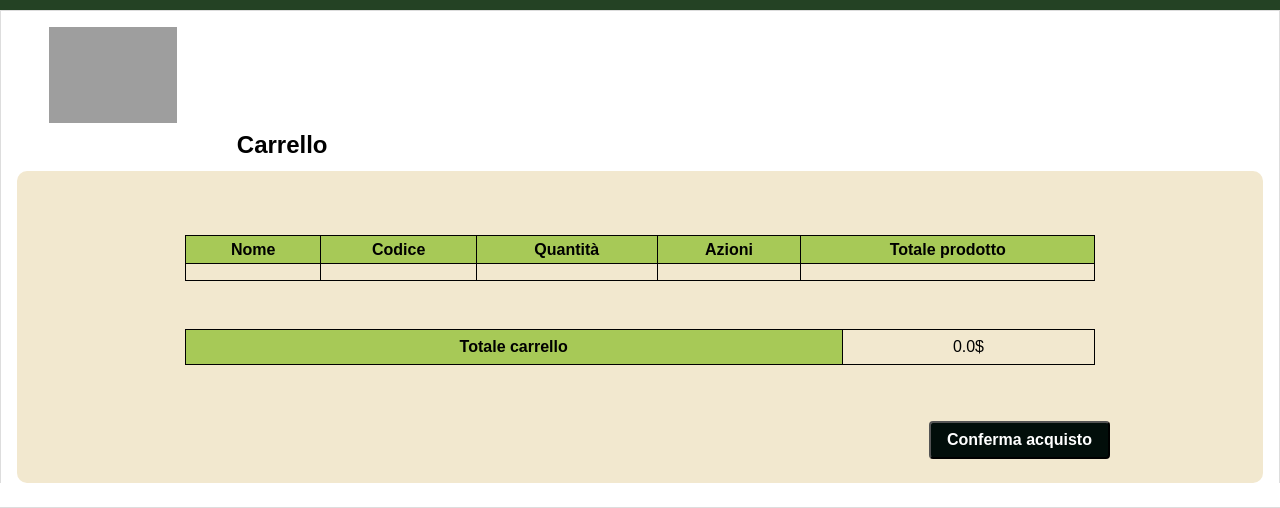
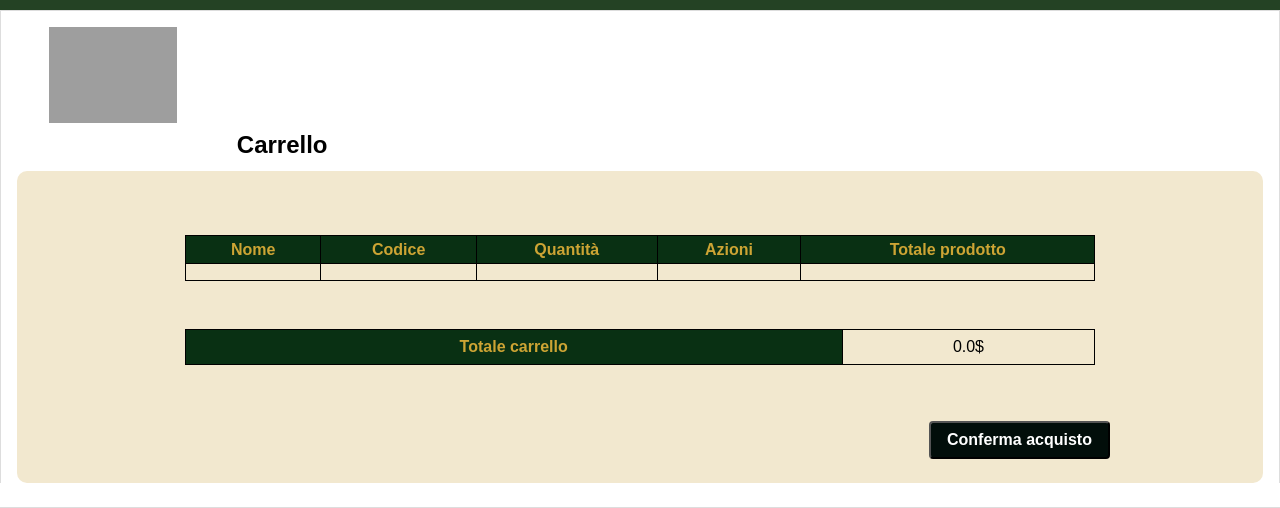
Before and after one commit to MatteoSinigaglia/MyCandies, a PHP site: page /carrello.html in a window 1280 px wide. Shown: the part 221-729 px from the top of the page. Run offline with PHP 8.4, Linux system fonts and the light colour scheme; lists and menus that the app fills with data are empty; grey boxes are pictures that could not be loaded.

Commit message:
uniformati colori tabelle

```diff
--- a/frontend/style.css
+++ b/frontend/style.css
@@ -241,8 +241,9 @@ table td, th{
 }
 
 table th {
-    background-color: #a7c957;
+    background-color:  #093013;
     border: 1px solid #000;
+    color: #cda434;
 }
 
 /*------- HEADER -------------------------------------------------------------------------------*/
```
